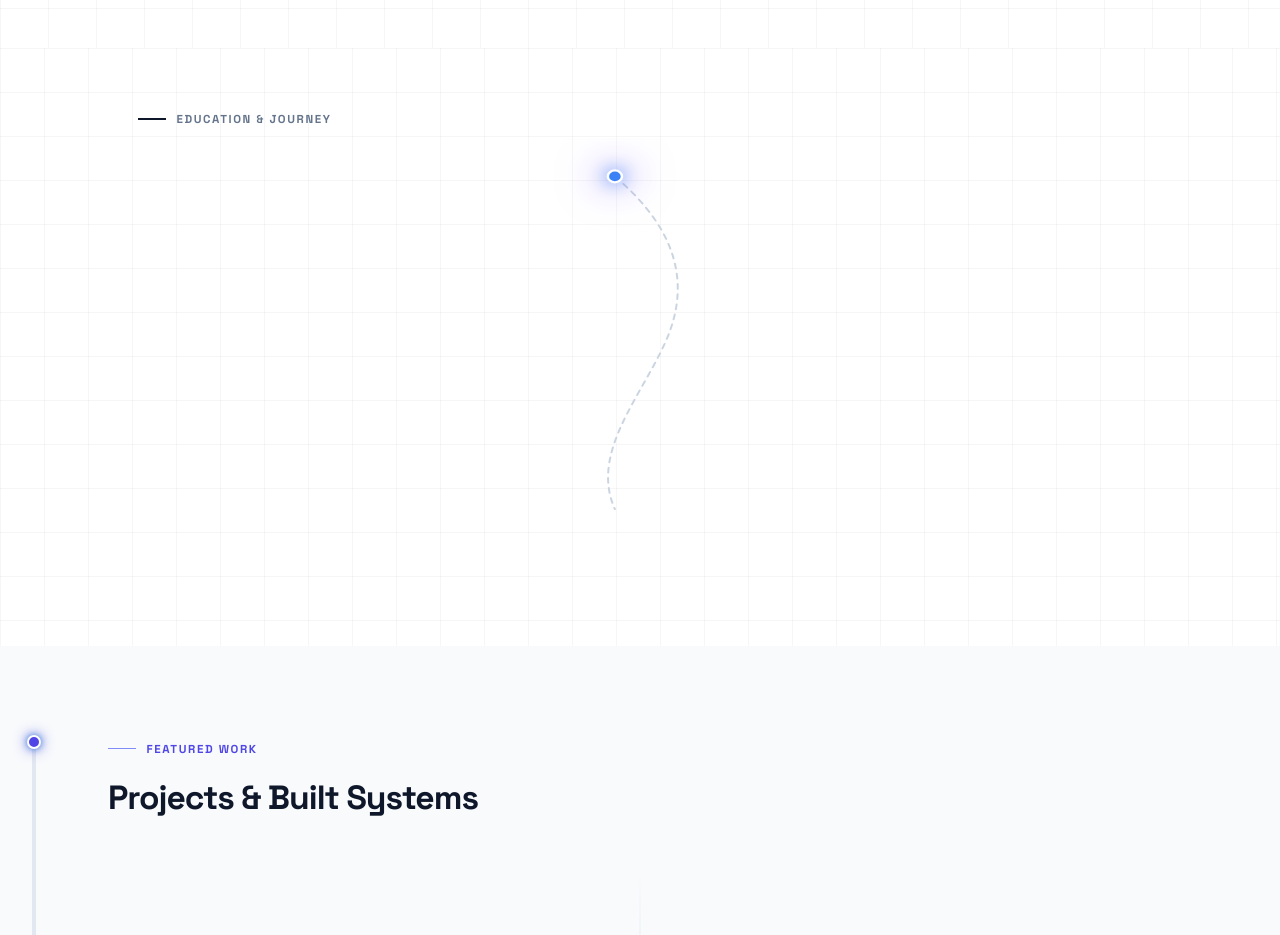
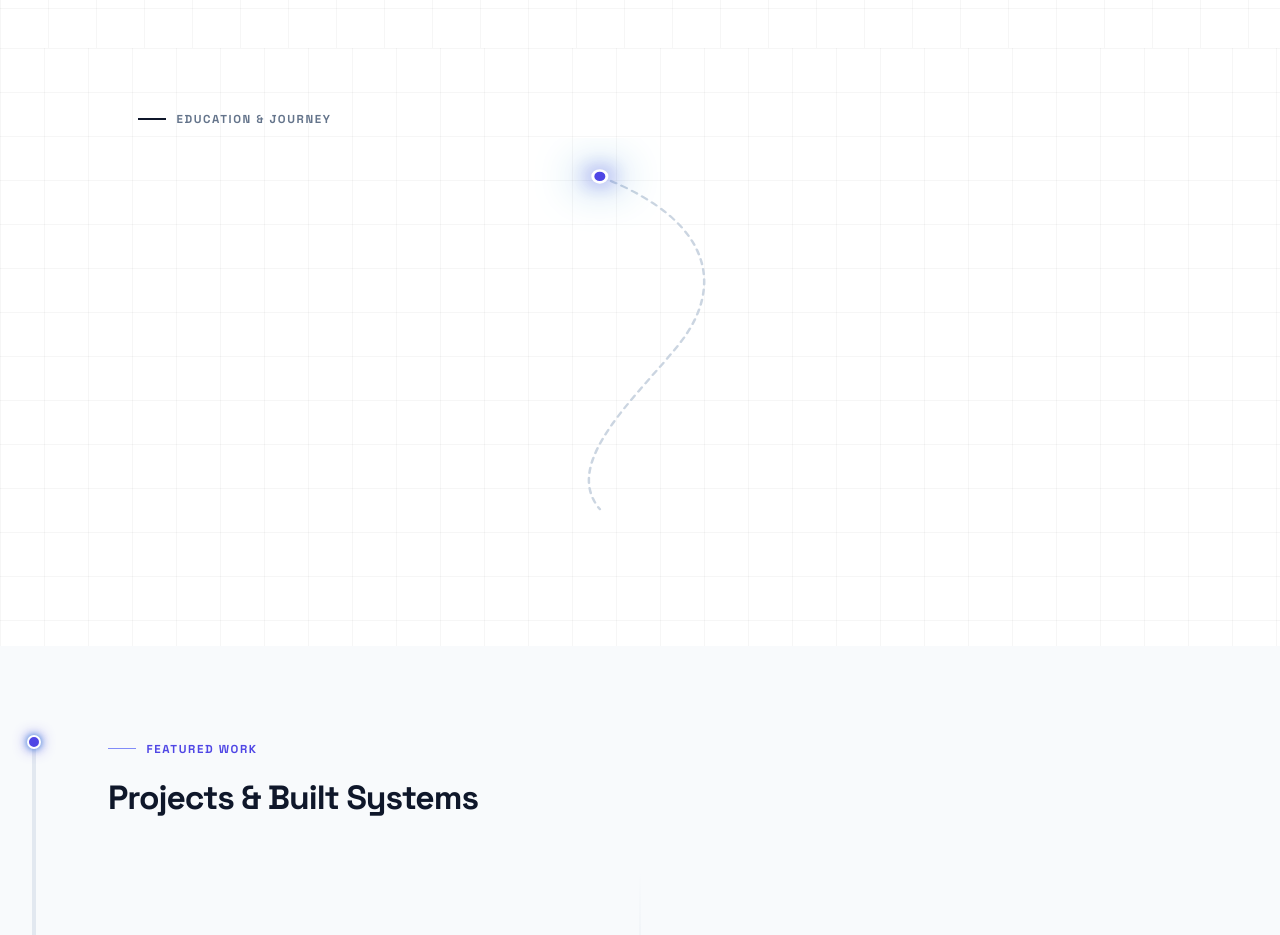
Before and after one commit to fazil-firoz/Modern-portfolio, a React (Vite) app: page / in a window 1280 px wide. Shown: the part 2120-3055 px from the top of the page. Built offline with nearby package versions, Linux system fonts and the light colour scheme.

Commit message:
feat: connect location pin symbols with dynamic glowing indigo thread line and traveling laser orb in Education section

```diff
--- a/src/App.jsx
+++ b/src/App.jsx
@@ -577,19 +577,19 @@ function App() {
               {/* Base Wire String Line */}
               <path
                 className="edu-wire-base"
-                d="M 475,45 C 540,110 550,175 525,240 C 500,305 450,370 475,435"
+                d="M 460,45 C 580,100 580,180 540,240 C 500,300 420,380 460,435"
               />
               {/* Active Wire String Line (Animated Draw on Scroll) */}
               <path
                 ref={roadDashedRef}
                 className="edu-wire-active"
-                d="M 475,45 C 540,110 550,175 525,240 C 500,305 450,370 475,435"
+                d="M 460,45 C 580,100 580,180 540,240 C 500,300 420,380 460,435"
               />
               {/* Interactive Glowing Light Pulse Orb Traveling along SVG Wire */}
               <circle
                 ref={pulseRef}
                 className="edu-wire-pulse-orb"
-                cx="475"
+                cx="460"
                 cy="45"
                 r="7"
               />
--- a/src/index.css
+++ b/src/index.css
@@ -844,27 +844,27 @@ html, body, #root {
 .edu-wire-base {
   fill: none;
   stroke: #cbd5e1;
-  stroke-width: 2px;
-  stroke-dasharray: 6, 6;
+  stroke-width: 2.5px;
+  stroke-dasharray: 6 6;
   stroke-linecap: round;
 }
 
 .edu-wire-active {
   fill: none;
-  stroke: #475569;
-  stroke-width: 2.5px;
+  stroke: #4f46e5;
+  stroke-width: 3.5px;
   stroke-linecap: round;
   stroke-linejoin: round;
   stroke-dasharray: 1000;
-  filter: drop-shadow(0 2px 4px rgba(0,0,0,0.1));
+  filter: drop-shadow(0 0 10px rgba(79, 70, 229, 0.55));
 }
 
 /* Interactive Glowing Light Pulse Orb Traveling along Wire */
 .edu-wire-pulse-orb {
-  fill: #3b82f6;
+  fill: #4f46e5;
   stroke: #ffffff;
-  stroke-width: 2.5px;
-  filter: drop-shadow(0 0 10px #3b82f6) drop-shadow(0 0 22px #8b5cf6);
+  stroke-width: 3px;
+  filter: drop-shadow(0 0 12px #4f46e5) drop-shadow(0 0 24px #0284c7);
   z-index: 10;
   transition: fill 0.3s ease, filter 0.3s ease;
 }
```
